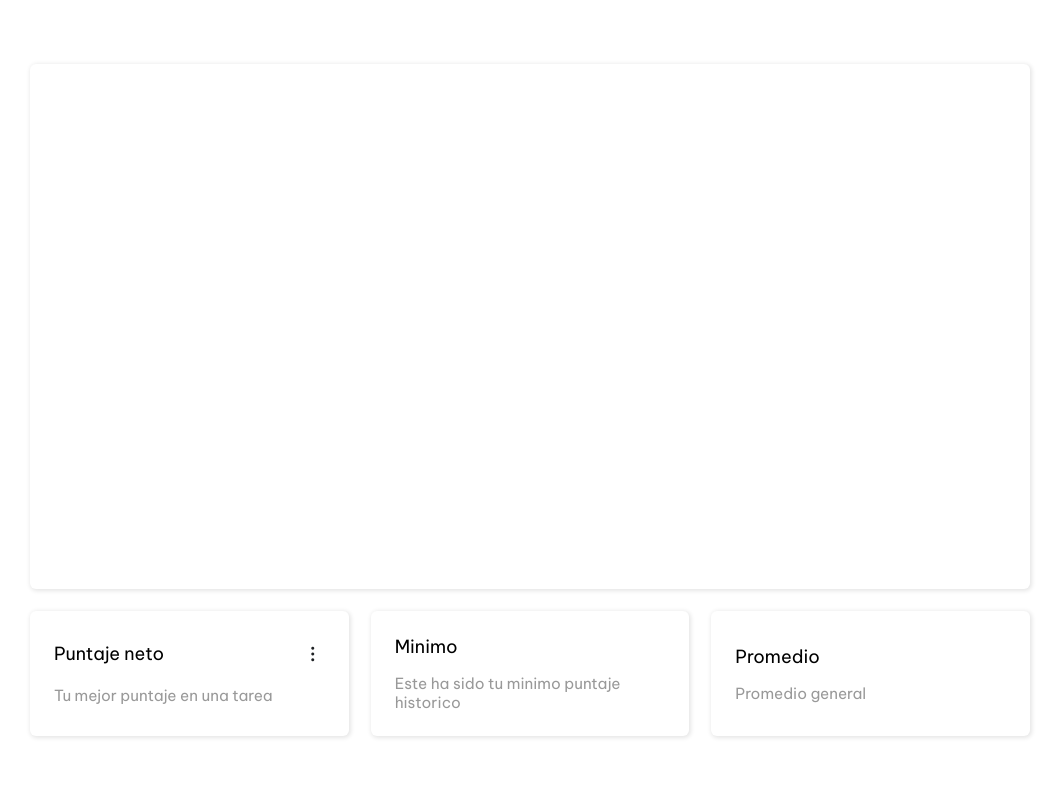
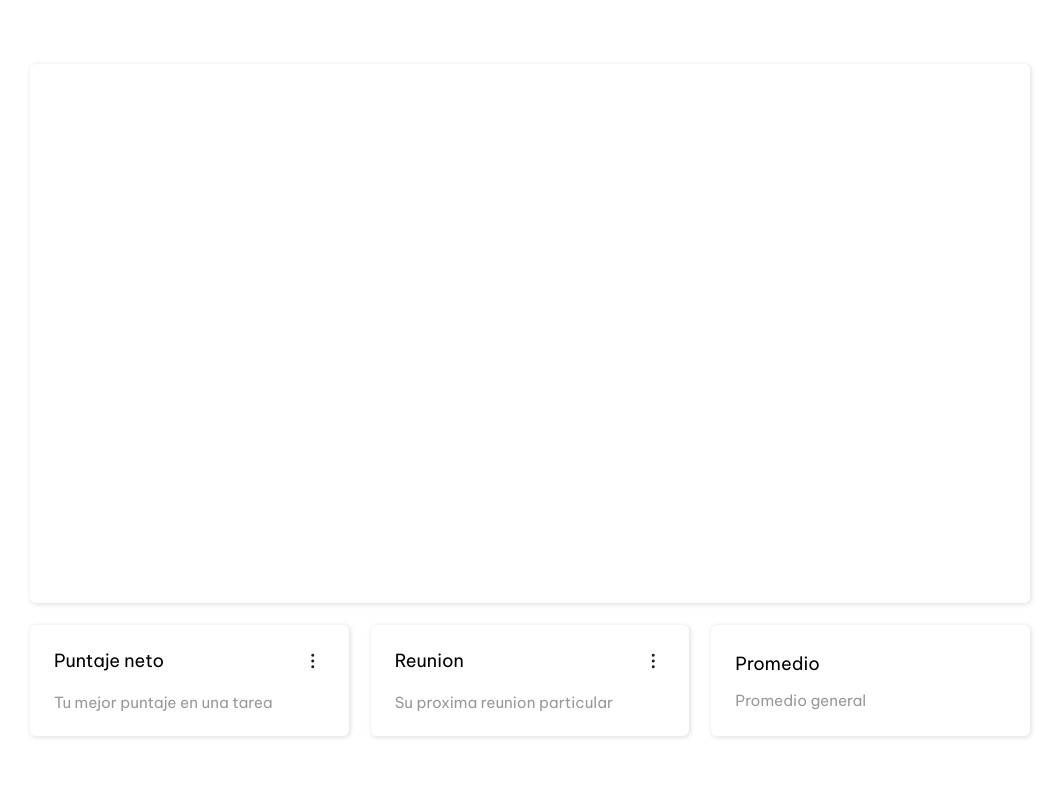
Before and after one commit to EssEnemiGz/SoftKit-Academy, a Flask app: page /dashboard in a window 1280 px wide. Shown: the whole page, without its empty margins (110-1173 px from the left). Run offline with Flask 3, Linux system fonts and the light colour scheme; the visitor is signed in with stand-in values (Sample User, id 1); data that the repository does not hold is empty.

Commit message:
"Working in meetings system"

```diff
--- a/app.py
+++ b/app.py
@@ -6,6 +6,7 @@ import microservices.login as login
 import microservices.register as register
 import microservices.render as render
 import microservices.insert as insert
+import microservices.mettings as meetings
 
 # LIBRARYS
 from datetime import timedelta
@@ -43,7 +44,7 @@ else:
     print(f"Error de auth. {auth_key.error}")
 
 # BLUEPRINTS
-auth.supabase, exist.supabase, register.supabase, render.supabase, insert.supabase = db, db, db, db, db
+auth.supabase, exist.supabase, register.supabase, render.supabase, insert.supabase, meetings.supabase = db, db, db, db, db, db
 login.server_url, register.server_url = server_url, server_url
 insert.server_code, register.server_code = server_code, server_code
 
@@ -54,6 +55,7 @@ app.register_blueprint(login.login_bp)
 app.register_blueprint(register.register_bp)
 app.register_blueprint(render.render_bp)
 app.register_blueprint(insert.insert_bp)
+app.register_blueprint(meetings.meet_bp)
 
 @app.route("/", methods=["GET"])
 def main():
--- a/microservices/common/db_interpreter.py
+++ b/microservices/common/db_interpreter.py
@@ -40,7 +40,7 @@ def return_data(*, query, was_be_empty: int):
         output = query.execute()
         output = output.data
     except Exception as e:
-        print(f"\033[1;32m >>> {e}")
+        print(f"\033[1;32m >>> {e}\033[0m")
         err = make_response( jsonify({'status':'Execution of query returned a error.'}) )
         err.status_code = 500
 
@@ -74,7 +74,7 @@ def unique_return(*, query, key: str, was_be_empty: int):
         output = query.execute()
         output = output.data
     except Exception as e:
-        print(f"\033[1;32m >>> {e}")
+        print(f"\033[1;32m >>> {e} \033[0m")
         err = make_response( jsonify({'status':'Execution of query returned a error.'}) )
         err.status_code = 500
 
@@ -105,7 +105,7 @@ def no_return(*, query):
     try:
         query.execute()
     except Exception as e:
-        print(f"\033[1;32m >>> {e}")
+        print(f"\033[1;32m >>> {e}\033[0m")
         err = make_response( jsonify({'status':'Execution of query returned a error.'}) )
         err.status_code = 500
 
--- a/requirements.txt
+++ b/requirements.txt
@@ -2,6 +2,8 @@ Flask==3.0.3
 requests==2.31.0
 Flask-Cors==4.0.0
 cryptography==41.0.3
-#psycopg2-binary~=2.9.3
 python-dotenv==1.0.1
 supabase==2.4.5
+google-api-python-client
+google-auth-httplib2
+google-auth-oauthlib
--- a/static/css/dashboard.css
+++ b/static/css/dashboard.css
@@ -1,3 +1,18 @@
+body{
+    position: relative;
+}
+
+body::before{
+    content: "";
+    position: absolute;
+    top: 0;
+    left: 0;
+    width: 100%;
+    height: 100%;
+    background-color: rgba(0, 0, 0, 0.4);
+    z-index: 1;
+}
+
 .container{
     height: 100vh;
 }
@@ -19,3 +34,54 @@
         height: initial;
     }
 }
+
+.floating-container{
+    display: flex;
+    justify-content: center;
+    align-items: center;
+    flex-direction: column;
+    padding: 64px;
+    gap: 24px;
+    background-color: var(--white);
+    border-radius: var(--border-3);
+}
+
+.floating-desc > h3{
+    display: flex;
+    justify-content: center;
+    align-items: center;
+    gap: 8px;
+}
+
+.--invisible{
+    display: none;
+}
+
+.--pseudo-invisible::before{
+    display: none;
+}
+
+.--close-icon{
+    position: absolute;
+    top: 25px;
+    right: 25px;
+}
+
+.input-container{
+    width: 100%;
+}
+
+.input-text{
+    padding: 10px 20px;
+    width: 100%;
+}
+
+/* before element  */
+.no-data::before{
+    display: flex;
+    justify-content: center;
+    align-items: center;
+    content: "Sin datos académicos";
+    height: 100%;
+    width: 100%;
+}
--- a/static/css/form.css
+++ b/static/css/form.css
@@ -150,6 +150,10 @@ span.icon-box{
 	font-size: var(--fs-2);
 }
 
+.logo{
+	height: 100%;
+}
+
 .input-icon{
 	display: flex;
 	align-items: center;
--- a/static/css/general.css
+++ b/static/css/general.css
@@ -380,10 +380,6 @@ span.--big-icon{
     overflow-x: auto;
 }
 
-.--invisible{
-    display: none;
-}
-
 @media (max-width: 600px){
     .--table{
         display: flex;
@@ -399,3 +395,19 @@ span.--big-icon{
         grid-template-columns: 1fr;
     }
 }
+
+.--absolute-centered{
+    position: absolute;
+    top: 0;
+    bottom: 0;
+    right: 0;
+    left: 0;
+    margin: auto;
+    width: 450px;
+    height: fit-content;
+    z-index: 2;
+}
+
+.--invisible{
+    display: none;
+}
--- a/static/css/style.css
+++ b/static/css/style.css
@@ -26,7 +26,7 @@
     --fs-3: 1.158rem;
     --fs-4: 1rem;
     --fs-5: 0.867rem;
-    --fs-major: 3.759rem;
+    --fs-major: 3.559rem;
 
     /* MARGINS */
     --margin-section: 100px;
@@ -403,6 +403,10 @@ span.card-icon{
     color: var(--white);
 }
 
+.month-cont{
+    font-size: var(--fs-3);
+}
+
 .pricing-list{
     display: grid;
     place-items: baseline;
--- a/static/js/dashboard.js
+++ b/static/js/dashboard.js
@@ -4,12 +4,18 @@ let min_score = 11;
 const promedio_list = []
 const minimo_list = []
 
-fetch("https://softkitacademy-ess123456s-projects.vercel.app/dashboard/califications",
-    { headers: { "Content-Type": "application/json", "Accept": "application/json", mode: "cors", credentials: "same-origin" } })
+fetch(`${location.protocol}//${document.domain}:5000/dashboard/califications`,
+    { headers: { "Content-Type": "application/json", "Accept": "application/json", mode: "no-cors", credentials: "same-origin" } })
     .then(response => response.json()).then(data => {
         document.getElementById('username').innerText = data[0];
+        const table = document.getElementById('table');
 
-        const table = document.getElementById('table');
+        if (data.length === 1){
+            document.getElementById('best-score').innerText = "--"
+            document.getElementById('promedio').innerText = "--";
+            table.classList.add('no-data');
+            return 0;
+        }
 
         createDefault = (element, content) => {
             const result = document.createElement(element)
@@ -29,17 +35,6 @@ fetch("https://softkitacademy-ess123456s-projects.vercel.app/dashboard/calificat
             row.classList.add('--product-list')
             row.id = "row-" + week;
             return row
-        }
-
-        const minCalc = (numeros) => {
-            const numerosValidos = numeros.filter(num => typeof num === 'number' && !isNaN(num));
-
-            if (numerosValidos.length === 0) {
-                console.log("No hay números válidos en el array.");
-                return NaN;
-            }
-
-            return Math.min(...numerosValidos);
         }
 
         const promedioCalc = (numeros) => {
@@ -68,7 +63,7 @@ fetch("https://softkitacademy-ess123456s-projects.vercel.app/dashboard/calificat
                 table.appendChild(row)
             }
 
-            const column = document.getElementById('column-'+actual.week);
+            const column = document.getElementById('column-' + actual.week);
             column_text = createDefault('h3', actual.task);
             column.appendChild(column_text)
 
@@ -85,22 +80,50 @@ fetch("https://softkitacademy-ess123456s-projects.vercel.app/dashboard/calificat
         }
 
         const promedio = promedioCalc(promedio_list);
-        const minimo = minCalc(minimo_list);
         document.getElementById('best-score').innerText = best_score;
-        document.getElementById('minimo').innerText = minimo.toFixed(2);
         document.getElementById('promedio').innerText = promedio.toFixed(2);
 
         table.appendChild(row);
     })
 
+fetch(`${location.protocol}//${document.domain}:5000/meet/info`,
+    { headers: { "Content-Type": "application/json", "Accept": "application/json", mode: "no-cors", credentials: "same-origin" } }
+).then(response => {
+    if (!response.ok) {
+        alert("Hubo un error cargando sus reuniones proximas. Recargue la pagina o contacte con su maestro");
+        throw new Error(response)
+    }
+
+    return response.json()
+}).then(data => {
+    if (!data.length) {
+        document.getElementById('google-meet-link').remove()
+        document.getElementById('meet-date').innerText = "Sin reuniones activas";
+        document.getElementById("meeting-icon").innerText = "group_off";
+        document.getElementById("reuniones").innerText = "Sin reuniones"
+        return 0;
+    }
+
+    const link = data[0].link;
+    const date = data[0].date+" "+data[0].hour;
+
+    const dateObject = new Date(date);
+    const options = { weekday: 'long', month: 'long', day: 'numeric' };
+    const largeDate = dateObject.toLocaleDateString('es-US', options);
+    const largeTime = dateObject.toLocaleTimeString('es-ES', { hour:'2-digit', minute:'2-digit'});
+
+    document.getElementById('google-meet-link').href = link;
+    document.getElementById('meet-date').innerText = largeDate.charAt(0).toUpperCase() + largeDate.slice(1).toLowerCase() + " " + largeTime;
+})
+
 const trending = (action, element) => {
     element.classList.toggle('--invisible');
-    if (action === "down"){
-        document.getElementById('best-score').innerText = min_score;
+    if (action === "down") {
+        if (min_score !== 11) document.getElementById('best-score').innerText = min_score;
         document.getElementById('best-score-desc').innerText = "Tu peor puntaje en una tarea";
         return 0;
     }
 
-    document.getElementById('best-score').innerText = best_score;
+    if (best_score !== -1) document.getElementById('best-score').innerText = best_score;
     document.getElementById('best-score-desc').innerText = "Tu mejor puntaje en una tarea";
 }
--- a/static/js/form.js
+++ b/static/js/form.js
@@ -4,8 +4,8 @@
 
 const REGISTER_OPTION = 'register';
 const LOGIN_OPTION = 'login';
-const register_url = `https://${document.domain}/register/verify`;
-const login_url = `https://${document.domain}/login/verify`;
+const register_url = `${location.protocol}//${document.domain}:5000/register/verify`;
+const login_url = `${location.protocol}//${document.domain}:5000/login/verify`;
 
 const queryString = window.location.search;
 const params = new URLSearchParams(queryString);
--- a/static/js/menus.js
+++ b/static/js/menus.js
@@ -3,3 +3,10 @@ switcher = (more_icon) => {
 
     menu.classList.toggle("--invisible");
 }
+
+switchParent = (reference, collapse) =>{
+    document.querySelector(reference).classList.toggle('--invisible')
+    document.querySelector('body').classList.toggle('--pseudo-invisible')
+
+    if (collapse) collapse.parentElement.classList.toggle('--invisible')
+}
--- a/templates/dashboard.html
+++ b/templates/dashboard.html
@@ -2,24 +2,24 @@
 <html lang="en">
 
 <head>
-    <meta charset="UTF-8">
-    <meta http-equiv="X-UA-Compatible" content="IE=edge">
-    <meta name="viewport" content="width=device-width, initial-scale=1.0">
+    <meta charset="UTF-8" />
+    <meta http-equiv="X-UA-Compatible" content="IE=edge" />
+    <meta name="viewport" content="width=device-width, initial-scale=1.0" />
     <meta name="description"
-        content="This is a the academy of the future. Softkit academy is created by TCER Company and we teach about technology and science. Python, C, C++, Go, Ruby, Figma, Linux, GNU/Linux, Wordpress, JavaScript, Docker, HTML, NodeJS, React, Assembly and more.">
-    <link rel="stylesheet" href="/static/css/general.css">
-    <link rel="stylesheet" href="/static/css/dashboard.css">
-    <link rel="shortcut icon" href="/favicon.ico" type="image/png">
+        content="This is a the academy of the future. Softkit academy is created by TCER Company and we teach about technology and science. Python, C, C++, Go, Ruby, Figma, Linux, GNU/Linux, Wordpress, JavaScript, Docker, HTML, NodeJS, React, Assembly and more." />
+    <link rel="stylesheet" href="/static/css/general.css" />
+    <link rel="stylesheet" href="/static/css/dashboard.css" />
+    <link rel="shortcut icon" href="/favicon.ico" type="image/png" />
     <title>Dashboard</title>
 
     <!-- GOOGLE FONTS -->
-    <link rel="preconnect" href="https://fonts.googleapis.com">
-    <link rel="preconnect" href="https://fonts.gstatic.com" crossorigin>
+    <link rel="preconnect" href="https://fonts.googleapis.com" />
+    <link rel="preconnect" href="https://fonts.gstatic.com" crossorigin />
     <link
         href="https://fonts.googleapis.com/css2?family=Cabin:ital,wght@0,400..700;1,400..700&family=Montserrat:ital,wght@0,100..900;1,100..900&display=swap"
-        rel="preload" media="print" onload="this.onload=null;this.rel='stylesheet'">
+        rel="preload" media="print" onload="this.onload=null;this.rel='stylesheet'" />
     <link href="https://fonts.googleapis.com/css2?family=Be+Vietnam+Pro:wght@400;500;600;900&display=swap"
-        rel="stylesheet">
+        rel="stylesheet" />
     <!-- GOOGLE ICONS -->
     <link rel="stylesheet"
         href="https://fonts.googleapis.com/css2?family=Material+Symbols+Outlined:opsz,wght,FILL,GRAD@20..48,100..700,0..1,-50..200" />
@@ -29,7 +29,38 @@
     <script nomodule src="https://unpkg.com/ionicons@7.1.0/dist/ionicons/ionicons.js"></script>
 </head>
 
-<body>
+<body class="--pseudo-invisible">
+    <div class="meet-viewer floating-container --absolute-centered --invisible">
+        <span class="material-symbols-outlined --icon-box --close-icon --clickable" onclick="switchParent('.meet-viewer')">
+            close
+        </span>
+        <label class="floating-desc">
+            <h3 class="--meet-link --no-stroke --title --text-centered">
+                <a href="https://meet.google.com" id="google-meet-link">Google Meet</a>
+                <span class="material-symbols-outlined --icon-box" id="meeting-icon">
+                    north_east
+                </span>
+            </h3>
+            <p class="--meet-date --section-micro-margin" id="meet-date">14 de Julio, 2:30PM-2:45PM</p>
+        </label>
+        <span class="--meet-cancel --button --clickable">Cancelar reunion</span>
+    </div>
+
+    <div class="metting-form floating-container --absolute-centered --invisible">
+        <span class="material-symbols-outlined --icon-box --close-icon --clickable" onclick="switchParent('.metting-form')">
+            close
+        </span>
+        <h1 class="--title --no-stroke">Reuniones particulares</h1>
+        <label for="repository-link" class="input-container">
+            <input type="text" class="input-text" id="repository-link" placeholder="Enlace del repositorio con los archivos del programa">
+        </label>
+        <label for="short-desc" class="input-container">
+            <input type="text" class="input-text" id="short-desc" placeholder="En que consiste el problema">
+        </label>
+        <textarea id="problem-description" rows="20" cols="38" style="resize: vertical;">Escriba una descripcion detallada aqui</textarea>
+        <span class="--button --clickable">Solicitar</span>
+    </div>
+
     <main class="container">
         <article class="content --cards-container">
             <div class="big-container">
@@ -37,8 +68,7 @@
                     <div class="--header-more">
                         <h3 class="--sinopsis --no-stroke" id="username"></h3>
                     </div>
-                    <div class="--table" id="table">
-                    </div>
+                    <div class="--table" id="table"></div>
                 </div>
             </div>
             <div class="--three-cards-container">
@@ -50,20 +80,42 @@
                                 more_vert
                             </span>
                             <div class="--extended-menu --invisible">
-                                <span class="--clickable" onclick="trending('up', this.closest('.--extended-menu'))"><span class="material-symbols-outlined --icon-box --trending-up">trending_up</span>Mejor puntaje</span>
-                                <span class="--clickable" onclick="trending('down', this.closest('.--extended-menu'))"><span class="material-symbols-outlined --icon-box --trending-down">trending_down</span>Peor puntaje</span>
+                                <span class="--clickable"
+                                    onclick="trending('up', this.closest('.--extended-menu'))"><span
+                                        class="material-symbols-outlined --icon-box --trending-up">trending_up</span>Mejor
+                                    puntaje</span>
+                                <span class="--clickable"
+                                    onclick="trending('down', this.closest('.--extended-menu'))"><span
+                                        class="material-symbols-outlined --icon-box --trending-down">trending_down</span>Peor
+                                    puntaje</span>
                             </div>
                         </div>
                     </div>
                     <h2 class="--title --no-stroke" id="best-score"></h2>
-                    <p class="--description-transparent" id="best-score-desc">Tu mejor puntaje en una tarea</p>
+                    <p class="--description-transparent" id="best-score-desc">
+                        Tu mejor puntaje en una tarea
+                    </p>
                 </div>
                 <div class="--card">
                     <div class="--header-more">
-                        <h3 class="--sinopsis --no-stroke">Minimo</h3>
+                        <h3 class="--sinopsis --no-stroke">Reunion</h3>
+                        <div class="--menu-container">
+                            <span class="material-symbols-outlined --icon-box --clickable" onclick="switcher(this)">
+                                more_vert
+                            </span>
+                            <div class="--extended-menu --invisible">
+                                <span class="--clickable" onclick="switchParent('.meet-viewer', this)"><span
+                                        class="material-symbols-outlined --icon-box">link</span>Ver enlace</span>
+                                <span class="--clickable" onclick="switchParent('.metting-form', this)"><span
+                                        class="material-symbols-outlined --icon-box">video_call</span>Agregar
+                                    reunion</span>
+                            </div>
+                        </div>
                     </div>
-                    <h2 class="--title --no-stroke" id="minimo"></h2>
-                    <p class="--description-transparent">Este ha sido tu minimo puntaje historico</p>
+                    <h2 class="--title --no-stroke" id="reuniones"></h2>
+                    <p class="--description-transparent">
+                        Su proxima reunion particular
+                    </p>
                 </div>
                 <div class="--card">
                     <div class="--header-more">
--- a/templates/form.html
+++ b/templates/form.html
@@ -19,7 +19,7 @@
 		<div class="container">
 			<!-- REGISTER -->
 			<div class="general-container register-general show">
-				<img src="/static/img/logos-comprimidos/softkit-academy-logo-coal-purple.svg" alt="" class="logo" width="425" height="525">
+				<img src="/static/img/logos-comprimidos/softkit-academy-logo-coal-purple.svg" alt="" class="logo" width="510" height="510">
 				<form class="form register">
 					<h1 class="form__title">Register</h1>
 					<label for="user" class="input-icon">
```
Also changed, not shown: microservices/mettings.py (added, +30 -0 lines), templates/index.html (+24 -24 lines), 1 other file.
